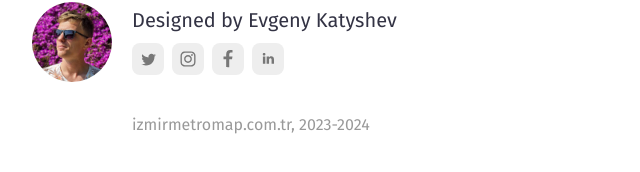
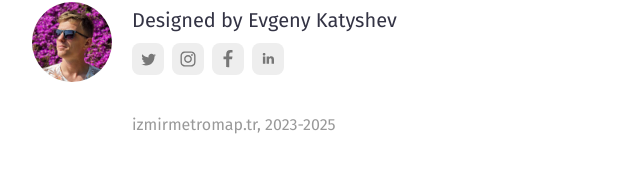
Before and after one commit to ekatyshev/izmirmetromap.tr, a plain HTML site: page en/index.html in a window 1280 px wide. Shown: the part 10434-10606 px from the top of the page, 153-793 px from the left. Drawn offline with Linux system fonts and the light colour scheme; no server answers; files whose address does not match are found by name.

Commit message:
Metadata updated

```diff
--- a/en/index.html
+++ b/en/index.html
@@ -184,7 +184,7 @@
                     </div>
                 </div>
                 <div class="dates">
-                    <p>izmirmetromap.com.tr, 2023-2024</p>
+                    <p>izmirmetromap.tr, 2023-2025</p>
                 </div>
             </section>
         </main>
```
Also changed, not shown: index.html (+1 -1 lines), ru/index.html (+1 -1 lines).
